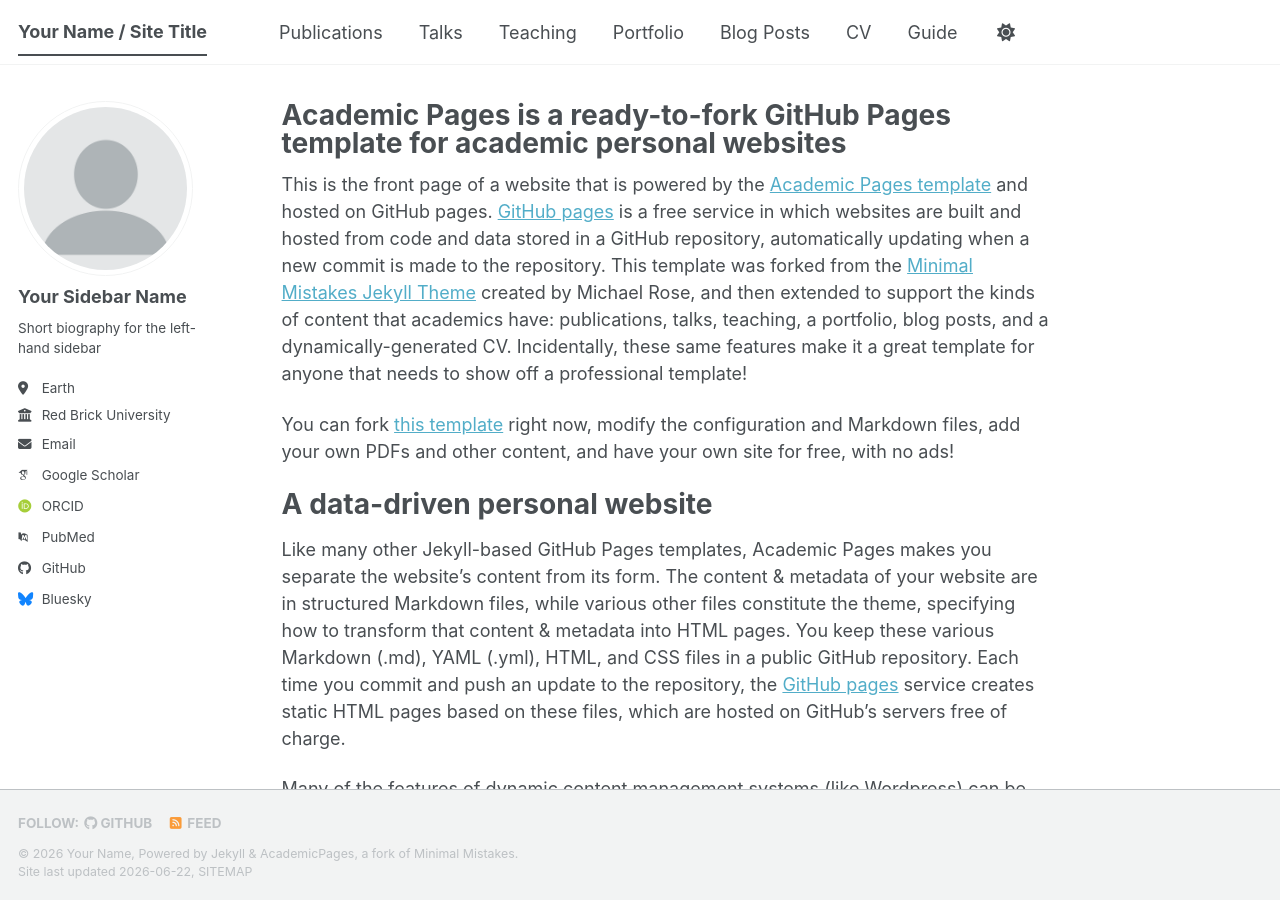
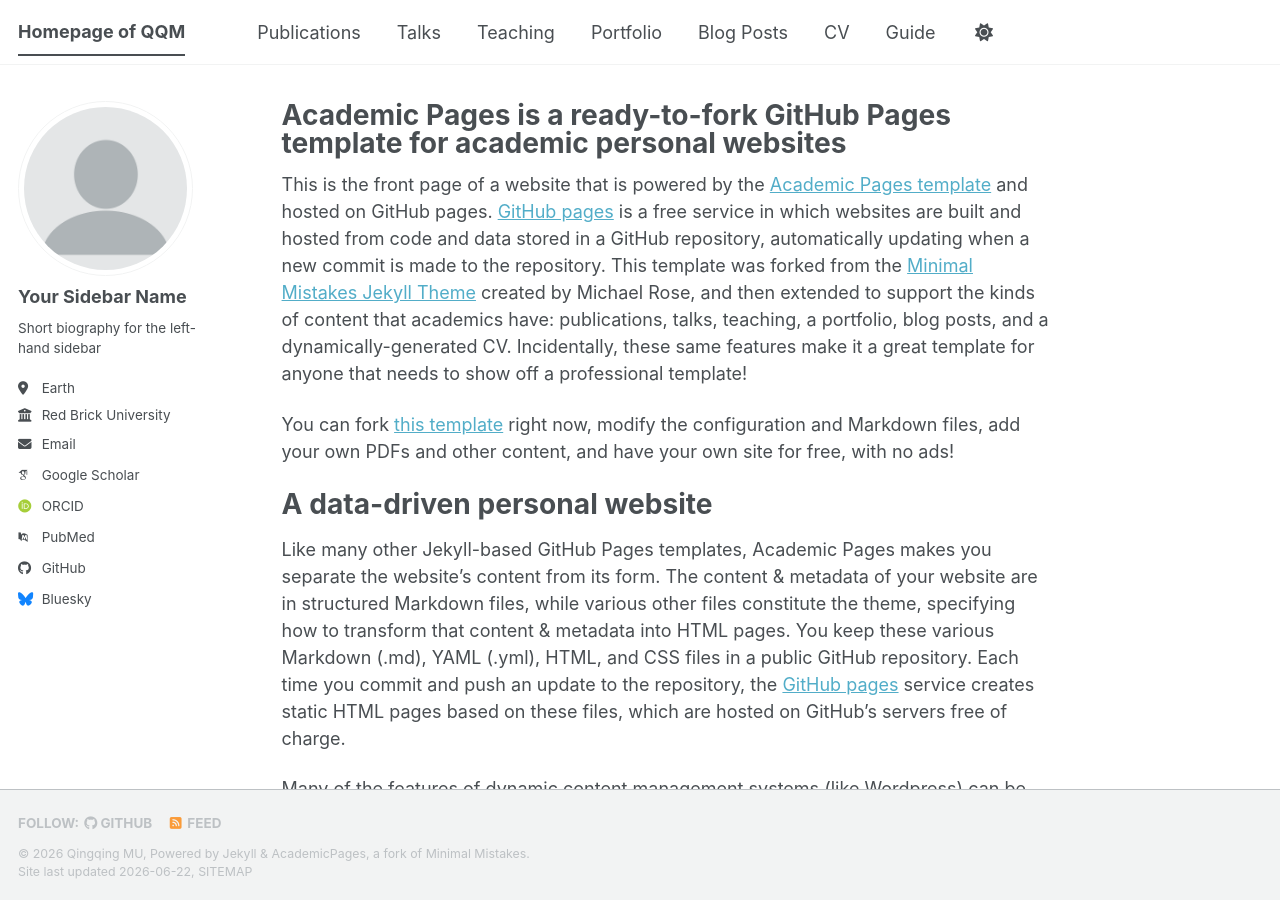
Before and after one commit to 2kwrx8g52d-hue/muqqing542680.github.io, a Jekyll site: the page built from _pages/about.md, in a window 1280 px wide and 900 px high. Built offline with Jekyll 4.4.1, drawn with Linux system fonts in a browser that asks for light colours; some web fonts are replaced; a script that is not in the unit is left out.

Commit message:
Update site title, name, and description in config

```diff
--- a/_config.yml
+++ b/_config.yml
@@ -9,14 +9,14 @@
 # Basic Site Settings
 locale                   : "en-US"
 site_theme               : "default" # The available themes options are "default", "air", "sunrise", "mint", "dirt" and "contrast"
-title                    : "Your Name / Site Title"
+title                    : "Homepage of QQM"
 title_separator          : "-"
-name                     : &name "Your Name"
-description              : &description "Your Name's academic portfolio"   # Update this with a general description of your site, this is the default if not overridden by a page
-url                      : https://academicpages.github.io # The base hostname & protocol for your site e.g. "https://[your GitHub username].github.io",
+name                     : &name "Qingqing MU"
+description              : &description "Qingqing MU's academic portfolio"   # Update this with a general description of your site, this is the default if not overridden by a page
+url                      : "https://github.com/2kwrx8g52d-hue/muqqing542680.github.io" # The base hostname & protocol for your site e.g. "https://[your GitHub username].github.io",
                                                            # or if you already have some other page hosted on Github then use "https://[your GitHub username].github.io/[Your Repo Name]"
-baseurl                  : "" # the subpath of your site, e.g. "/blog"
-repository               : "academicpages/academicpages.github.io"
+baseurl                  : "" # the subpath of your site, e.g. "/2kwrx8g52d-hue"
+repository               : "2kwrx8g52d-hue/muqqing542680.github.io "
 
 # Site Author - The following control what appear as part of the author content on the side bar.
 #               If a field is blank the icon and link will not appear, otherwise it will be shown.
```
